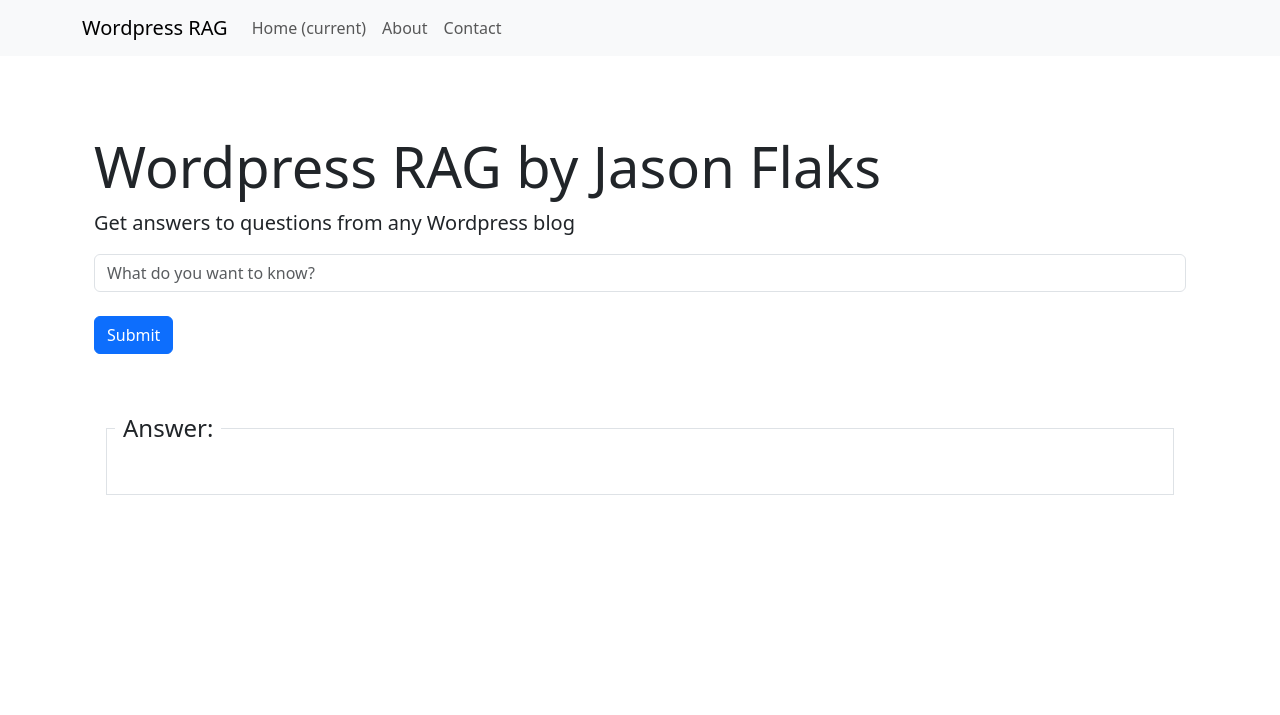
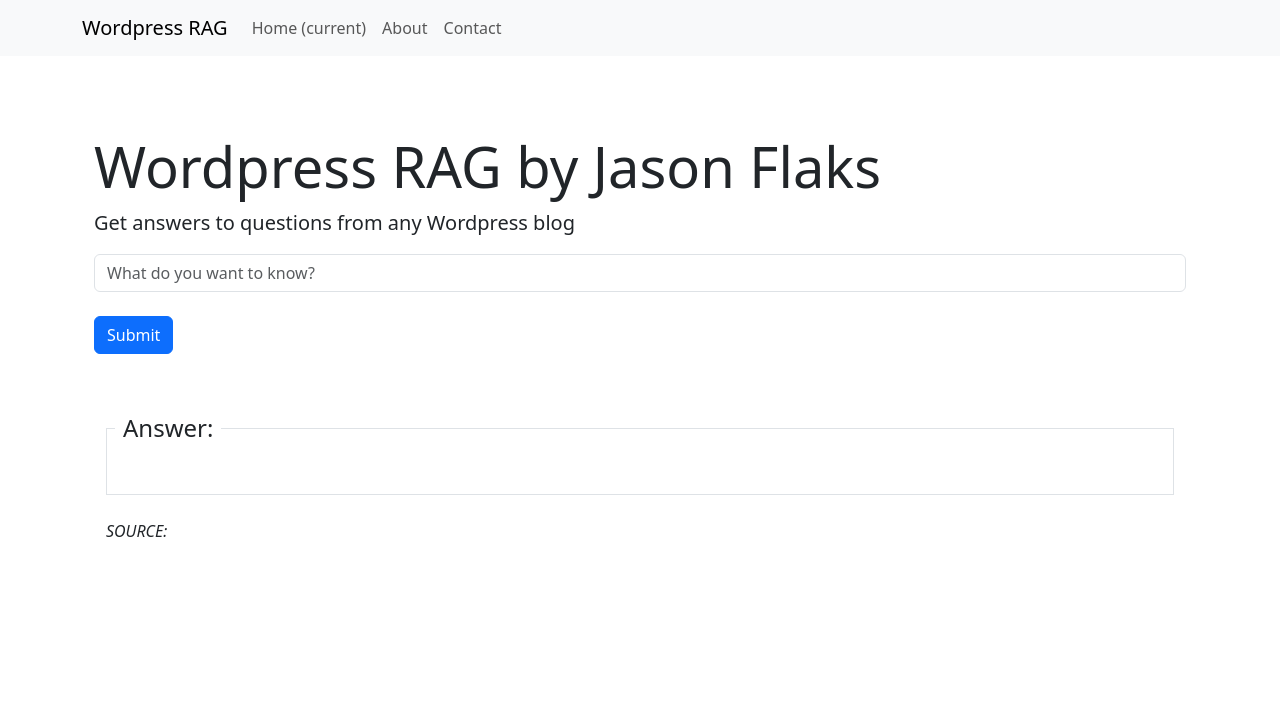
Before and after one commit to speechwrecko/wordpress-rag, a Flask app: page / in a window 1280 px wide. Shown: the top 715 px of the page. Run offline with Flask 3, Linux system fonts and the light colour scheme; parts of the project's set-up code (start-up, migrations or seed data) failed here and were passed over; some libraries are stand-ins or nearby versions.

Commit message:
adding source field to UI

```diff
--- a/app.py
+++ b/app.py
@@ -21,6 +21,7 @@ app_data = {
     "project_name": "Wordpress RAG",
     "keywords": "wordpress, rag, llm",
     "answer": "",
+    "source": "",
 }
 
 @app.route("/")
@@ -47,22 +48,19 @@ def process_query():
             flash('You must ask a question!')
             result = 500
         else:
-            app_data["answer"] = get_answer(query)
+            app_data["answer"], app_data["source"] = get_answer(query)
             result = 204
-            #return redirect(url_for('index'))
 
-    #return '', 204
-    #return render_template("index.html", app_data=app_data)
     return redirect(url_for('index'))
 
 def get_answer(query):
     try:
-        res = vectordb.search(query)
+        source = vectordb.search(query)
         chatbot = chat("anthropic")
-        message = chatbot.create_response(query, data_path + "/" + res)
+        message = chatbot.create_response(query, data_path + "/" + source)
     except:
         message = "Sorry I am broken!!!"
-    return message
+    return message, source.replace(".txt", "")
 
 
 def main():
--- a/templates/index.html
+++ b/templates/index.html
@@ -31,5 +31,9 @@
     </fieldset>
     <!--</div>-->
   </div>
+  <br>
+  <div class='container'>
+    <p id="source" style="font-style: italic;">SOURCE: {{ app_data['source']}}</p>
+  </div>
 
 {% endblock %}
--- a/templates/layout.html
+++ b/templates/layout.html
@@ -39,6 +39,7 @@
     <script type="text/javascript">// <![CDATA[
       function loading(){
           document.getElementById("innerPara").innerHTML = "";
+          document.getElementById("source").innerHTML = "";
           document.getElementById("loading").style.display = "block"
       }
     // ]]></script>
```
